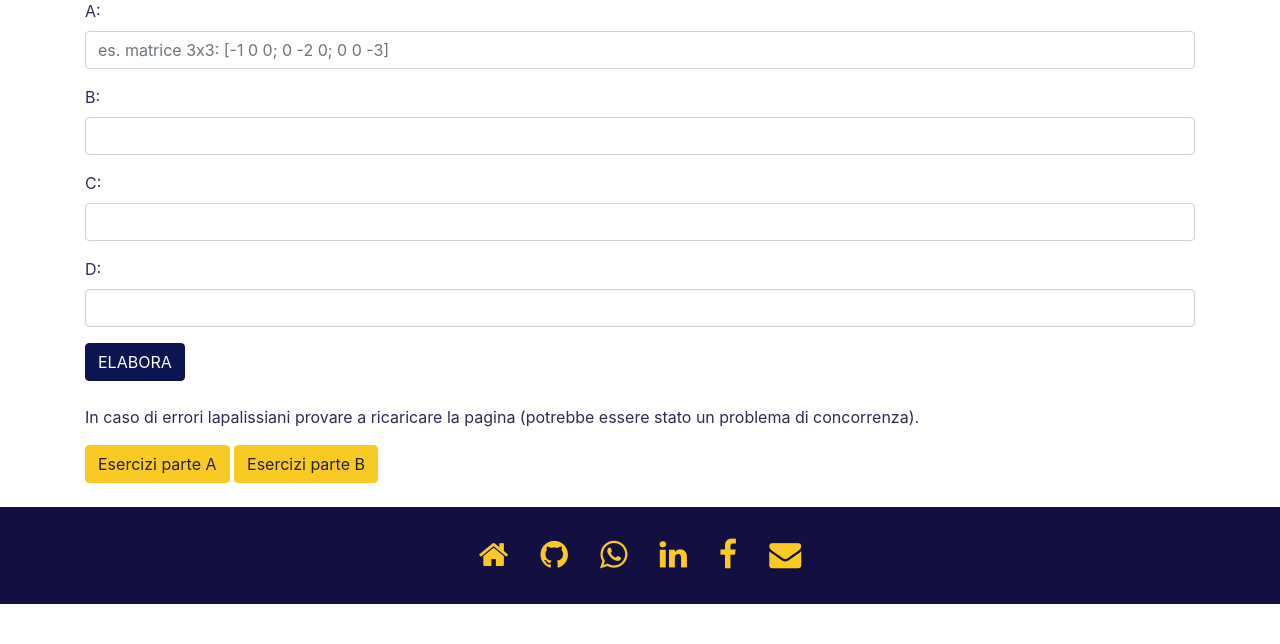
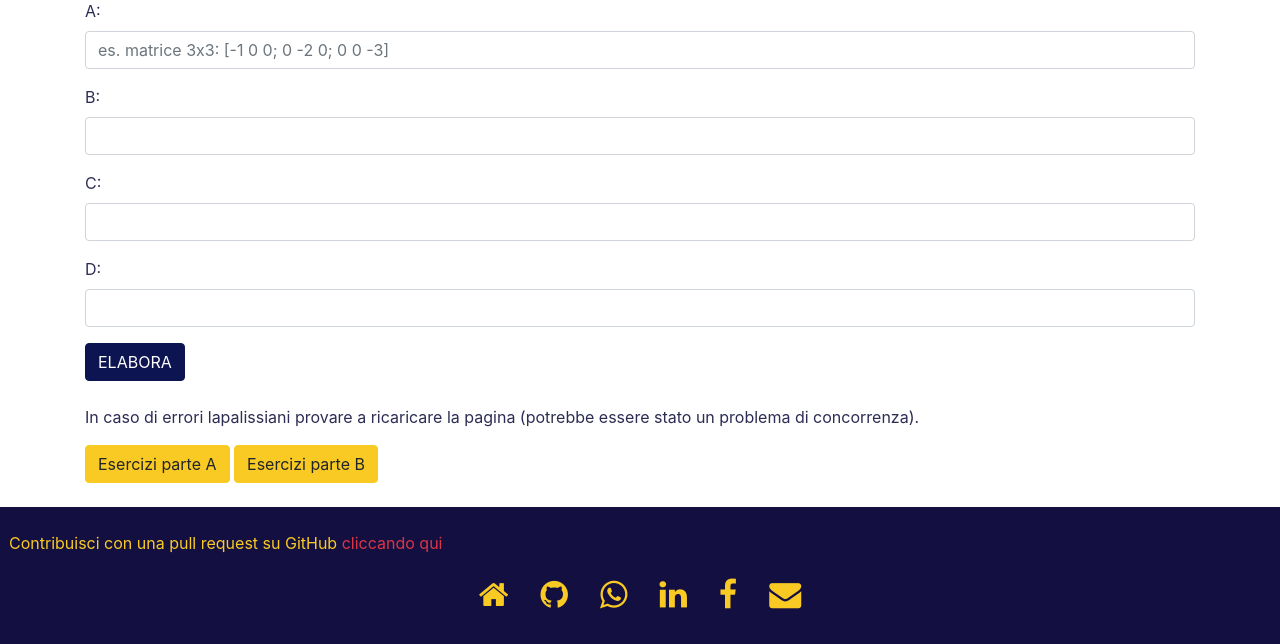
Before and after one commit to mattebernini/fda, a Flask app: page / in a window 1280 px wide. Shown: the part 366-1010 px from the top of the page. Before the commit the page ends 970 px from the top, so only its background shows below. Run offline with Flask 3, Linux system fonts and the light colour scheme.

Commit message:
added link to contribute

```diff
--- a/website/templates/base.html
+++ b/website/templates/base.html
@@ -16,6 +16,9 @@
     {% block content %} {% endblock %}
     <!-- footer -->
     <footer class="footer bg-dark p-4">
+        <div class="row">
+          <p class="text-secondary">Contribuisci con una pull request su GitHub <a class="text-danger" href="https://github.com/mattebernini/fda">cliccando qui</a></p>
+        </div>
         <div class="row">
             <div class="col-sm-12 text-center">
               <ul class="nav justify-content-center">
```
